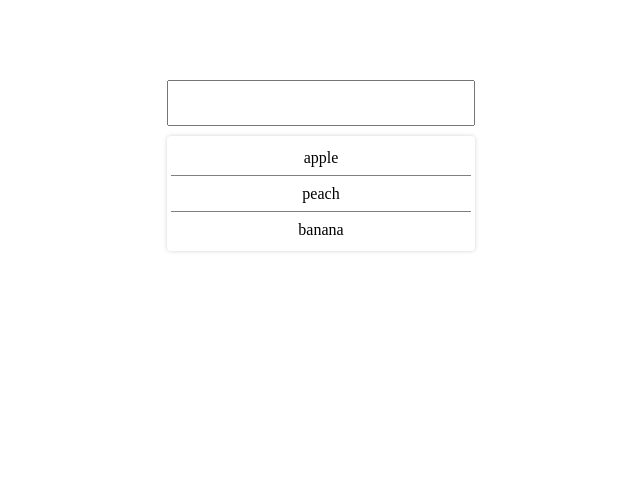
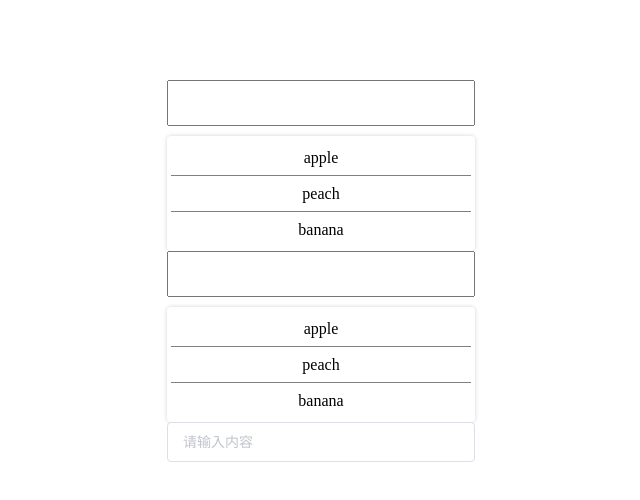
Before and after one commit to zenoskongfu/vue-demo, a Vue app: page / in a window 1280 px wide. Shown: the top 500 px of the page, without its empty margins (319-959 px from the left). Built offline with nearby package versions, Linux system fonts and the light colour scheme.

Commit message:
提取自定义组件 SearchInput

```diff
--- a/package.json
+++ b/package.json
@@ -9,6 +9,7 @@
   },
   "dependencies": {
     "core-js": "^3.8.3",
+    "element-ui": "^2.15.14",
     "vue": "^2.6.14"
   },
   "devDependencies": {
--- a/src/App.vue
+++ b/src/App.vue
@@ -1,55 +1,32 @@
 <template>
   <div id="app">
-    <input class="search-input"
-           :value="searchValue"
-           @change="onChange" />
-    <div class="dropdown-list">
-      <div class="list-item"
-           v-for="item in listData"
-           :key="item">{{ item }}</div>
-    </div>
+    <SearchInput></SearchInput>
+    <SearchInput></SearchInput>
+
+    <el-input placeholder="请输入内容"
+              v-model="input">
+    </el-input>
   </div>
 </template>
 
 <script>
+  // 引入
+  import SearchInput from './components/SearchInput.vue';
+
+
   export default {
     name: 'App',
+    // 局部注册
+    components: {
+      SearchInput
+    },
     data() {
       return {
-        searchValue: '',
-        listData: [
-          'apple',
-          'peach',
-          'banana'
-        ],
-        originListData: [
-          'apple',
-          'peach',
-          'banana'
-        ]
+        input: ''
       }
     },
     methods: {
-      onChange(e) {
-        console.log('onchange');
-        console.log(e.target.value);
-        this.searchValue = e.target.value;
 
-
-
-        console.log('listData', this.listData);
-
-        const temp = this.originListData.filter(item => {
-          if (item.includes(this.searchValue)) {
-            return true // 留下
-          }
-          return false // 不留下
-        })
-
-        console.log('temp: ', temp);
-
-        this.listData = temp;
-      }
     }
   }
 </script>
--- /dev/null
+++ b/src/components/SearchInput.vue
@@ -0,0 +1,60 @@
+<template>
+  <div class="search-input-container">
+    <input class="search-input"
+           :value="searchValue"
+           @change="onChange" />
+    <div class="dropdown-list">
+      <div class="list-item"
+           v-for="item in listData"
+           :key="item">{{ item }}</div>
+    </div>
+  </div>
+</template>
+
+<script>
+  export default {
+    // 给组件取个名字
+    name: 'SearchInput',
+    // 组件中需要用到的数据
+    data() {
+      return {
+        searchValue: '',
+        listData: [
+          'apple',
+          'peach',
+          'banana'
+        ],
+        originListData: [
+          'apple',
+          'peach',
+          'banana'
+        ]
+      }
+    },
+    // 组件内部需要用的方法，函数
+    methods: {
+      onChange(e) {
+        console.log('onchange');
+        console.log(e.target.value);
+        this.searchValue = e.target.value;
+
+        console.log('listData', this.listData);
+
+        const temp = this.originListData.filter(item => {
+          if (item.includes(this.searchValue)) {
+            return true // 留下
+          }
+          return false // 不留下
+        })
+
+        console.log('temp: ', temp);
+
+        this.listData = temp;
+      }
+    }
+
+  }
+
+</script>
+
+<style></style>
```
Also changed, not shown: src/main.js (+10 -5 lines), 1 other file (tests, documents, lock files or other folders).
